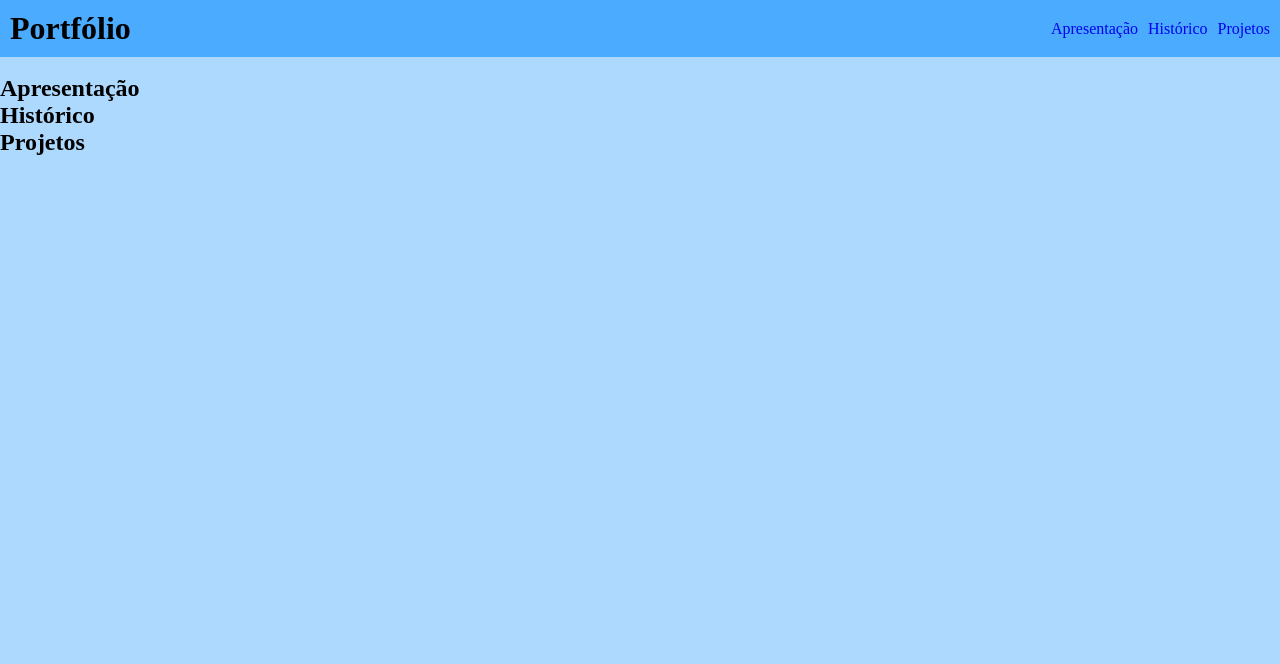
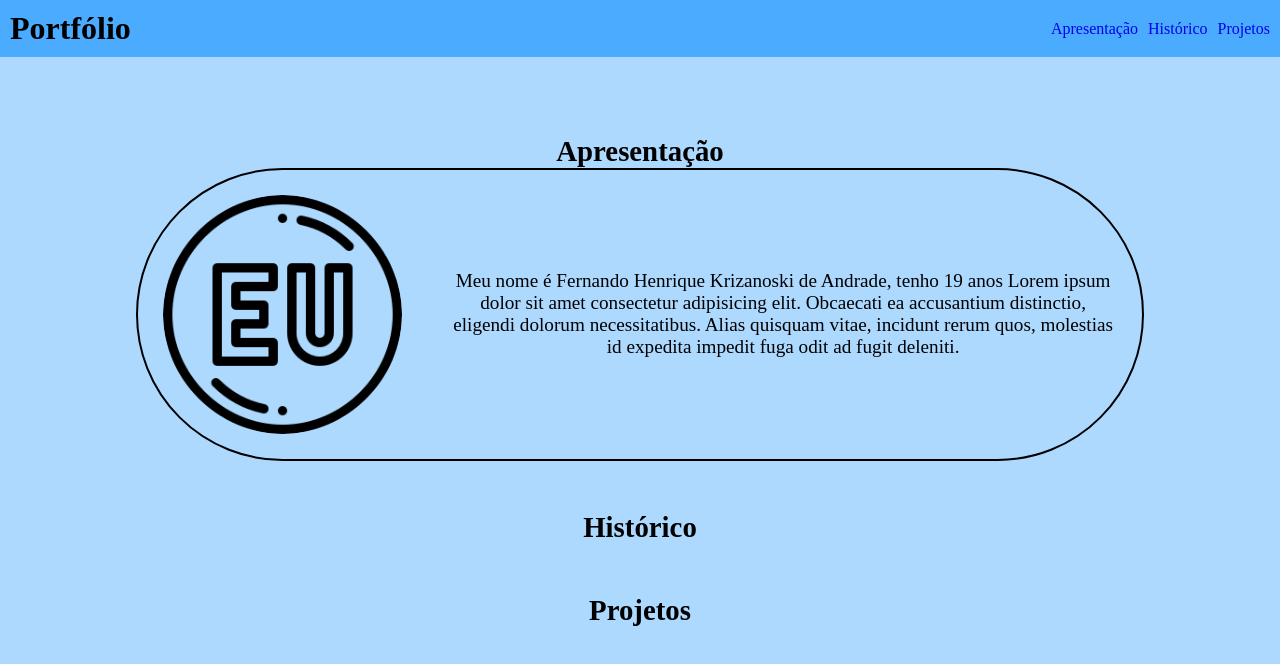
Before and after one commit to Fernandohka/portfolioVite, a React (Vite) app: page / in a window 1280 px wide. Shown: the top 664 px of the page. Built offline with nearby package versions, Linux system fonts and the light colour scheme.

Commit message:
2- sessao com apresentação resumida profissional

```diff
--- a/src/App.css
+++ b/src/App.css
@@ -12,3 +12,32 @@ header {
     }
   }
 }
+
+main {
+  padding: 10px;
+  text-align: center;
+}
+
+#Apresentacao, #Historico, #Projetos {
+  margin-left: 10%;
+  margin-right: 10%;
+  margin-top: 50px;
+  font-size: larger;
+  div {
+    padding: 25px;
+    border: 2px solid;
+    border-radius: 50000000px;
+    display: flex;
+    align-items: center;
+    gap: 10px;
+    justify-content: space-between;
+    img {
+      border-radius: 50000000px;
+      width: 25%;
+    }
+    p {
+      width: 70%;
+    }
+
+  }
+}
--- a/src/App.jsx
+++ b/src/App.jsx
@@ -14,8 +14,13 @@ function App() {
       </header>
       <br />
 
+      <main>
         <section id='Apresentacao'>
           <h2>Apresentação</h2>
+          <div>
+            <img src="../src/assets/eu.png" alt="Foto minha" />
+            <p>Meu nome é Fernando Henrique Krizanoski de Andrade, tenho 19 anos Lorem ipsum dolor sit amet consectetur adipisicing elit. Obcaecati ea accusantium distinctio, eligendi dolorum necessitatibus. Alias quisquam vitae, incidunt rerum quos, molestias id expedita impedit fuga odit ad fugit deleniti.</p>
+          </div>
         </section>
 
         <section id='Historico'>
@@ -25,6 +30,7 @@ function App() {
         <section id='Projetos'>
           <h2>Projetos</h2>
         </section>
+      </main>
     </>
   )
 }
```
Also changed, not shown: src/assets/eu.png (added). Lines whose indentation alone changed are shown as unchanged.
